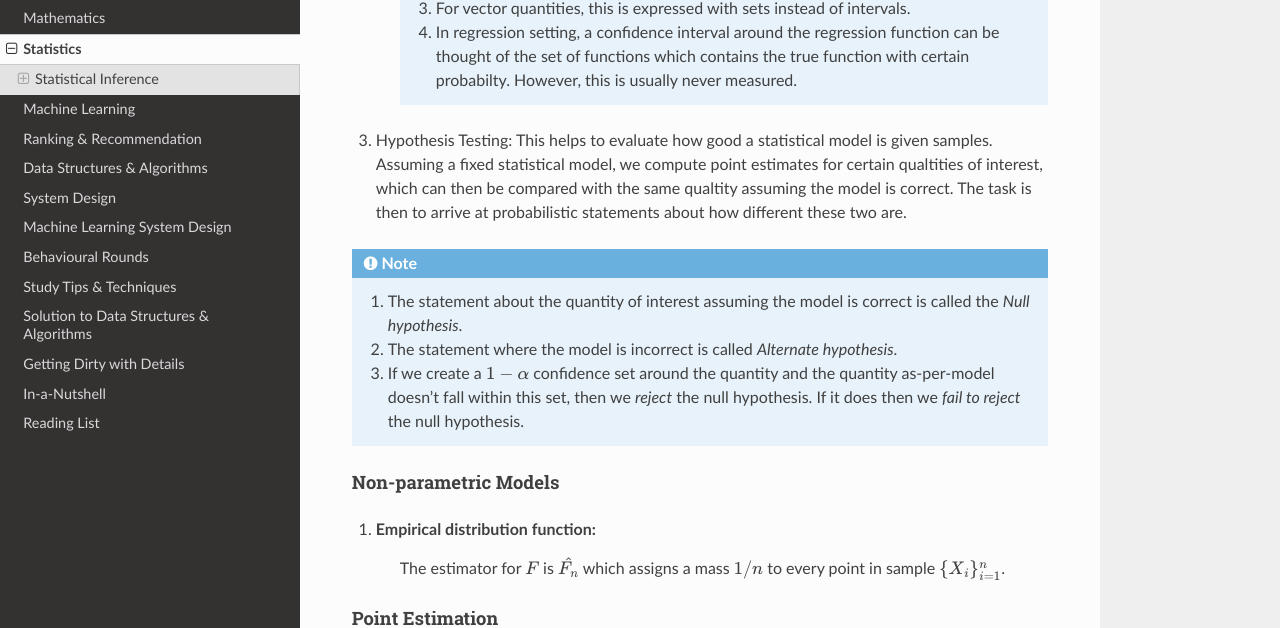
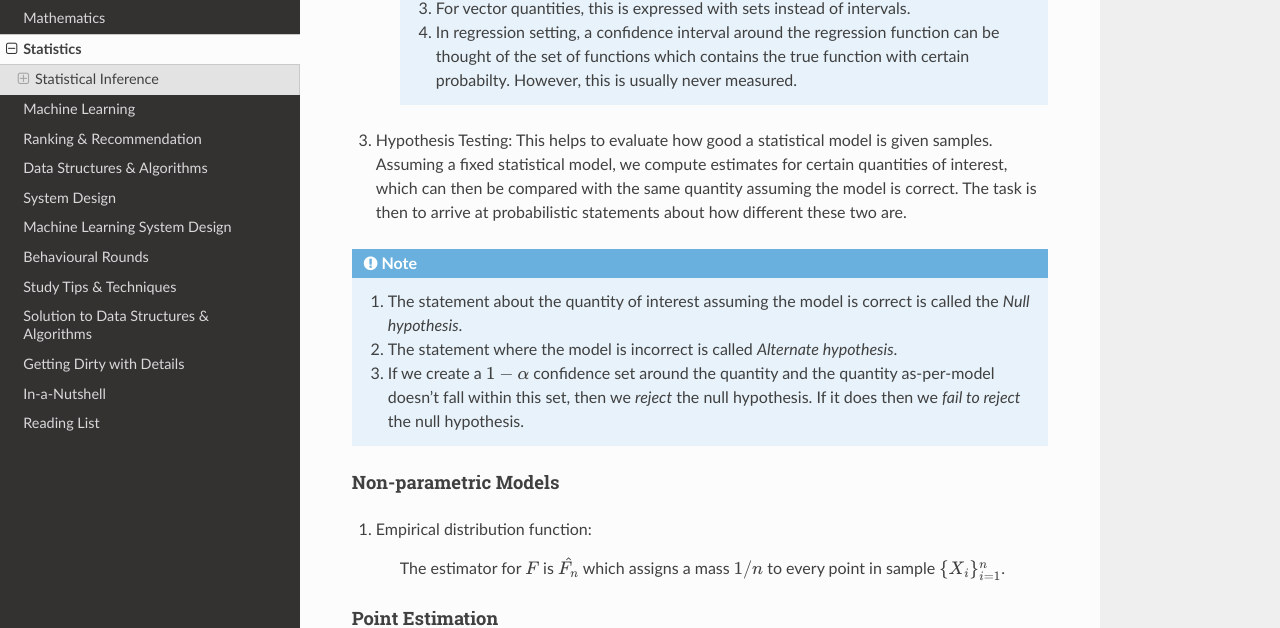
Before and after one commit to uselesstechjunks/leetcode, a Sphinx documentation site: the page built from docs/source/stat.rst, in a window 1280 px wide and 900 px high, scrolled down 2310 px. Shown: the part 127-755 px from the top of the window. Built offline with Sphinx 7.4.7 and the Read the Docs theme 2.0.0, drawn with Linux system fonts in a browser that asks for light colours.

Commit message:
Update stat.rst

```diff
--- a/docs/source/stat.rst
+++ b/docs/source/stat.rst
@@ -86,7 +86,7 @@ Types of Inference
         #. For vector quantities, this is expressed with sets instead of intervals.
         #. In regression setting, a confidence interval around the regression function can be thought of the set of functions which contains the true function with certain probabilty. However, this is usually never measured.
 
-#. Hypothesis Testing: This helps to evaluate how good a statistical model is given samples. Assuming a fixed statistical model, we compute point estimates for certain qualtities of interest, which can then be compared with the same qualtity assuming the model is correct. The task is then to arrive at probabilistic statements about how different these two are.
+#. Hypothesis Testing: This helps to evaluate how good a statistical model is given samples. Assuming a fixed statistical model, we compute estimates for certain quantities of interest, which can then be compared with the same quantity assuming the model is correct. The task is then to arrive at probabilistic statements about how different these two are.
 
 .. note::
     #. The statement about the quantity of interest assuming the model is correct is called the *Null hypothesis*.
@@ -96,6 +96,7 @@ Types of Inference
 Non-parametric Models
 ---------------------------
 #. Empirical distribution function:
+
     The estimator for :math:`F` is :math:`\hat{F_n}` which assigns a mass :math:`1/n` to every point in sample :math:`\{X_i\}_{i=1}^n`.
 
 Point Estimation
```
